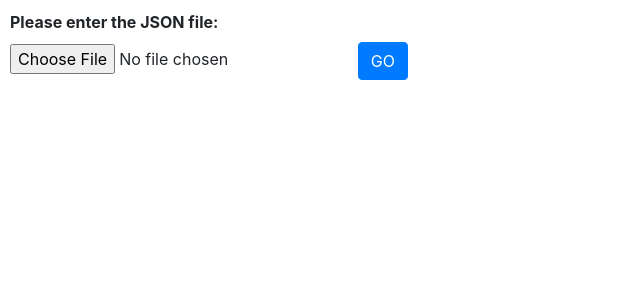
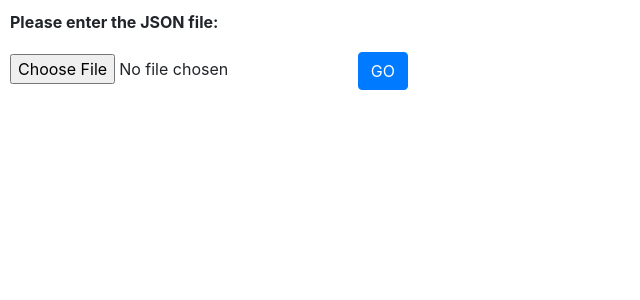
Before and after one commit to BISASAM/Hellekes, a Flask app: page / in a window 1280 px wide. Shown: the top 300 px of the page, without its empty margins (0-640 px from the left). Run offline with Flask 2, Linux system fonts and the light colour scheme; some libraries are stand-ins or nearby versions.

Commit message:
Formatting
Fixed Formatting for Input Div

```diff
--- a/static/css/styles.css
+++ b/static/css/styles.css
@@ -8,17 +8,16 @@
 .tableFixHead thead th { position: sticky; top: 0; }
 
 /* Just common table stuff. Really. */
-table  { border-collapse: collapse; width: 100%; border: 3 px solid black; }
+table  { border-collapse: collapse; width: 100%;}
 th, td { padding: 8px 16px; margin: 3px; }
 th     { background:#eee;}
 tr {text-align: center;}
 
-#Input {margin: 10px;
+#Input {padding: 10px;
         font-weight: bold;
-        display: block;
       }
 #Input label {display: block;}
-#Input fileSelection {margin: 8 px;}
+#Input #fileSelection {padding: 10px 0px;}
 
 .hidden {
   display: none;
--- a/templates/index.html
+++ b/templates/index.html
@@ -19,8 +19,10 @@
 <body>
   <div id="Input">
         <label>Please enter the JSON file:</label>
+        <div id="fileSelection">
         <input type="file">
         <button type="button" class="btn btn-primary" id="goBtn">GO</button>
+        </div>
   </div>
   <div id="table" class="hidden">
     <table id="resultTable" class="table table-sm .tableFixHead ">
```
